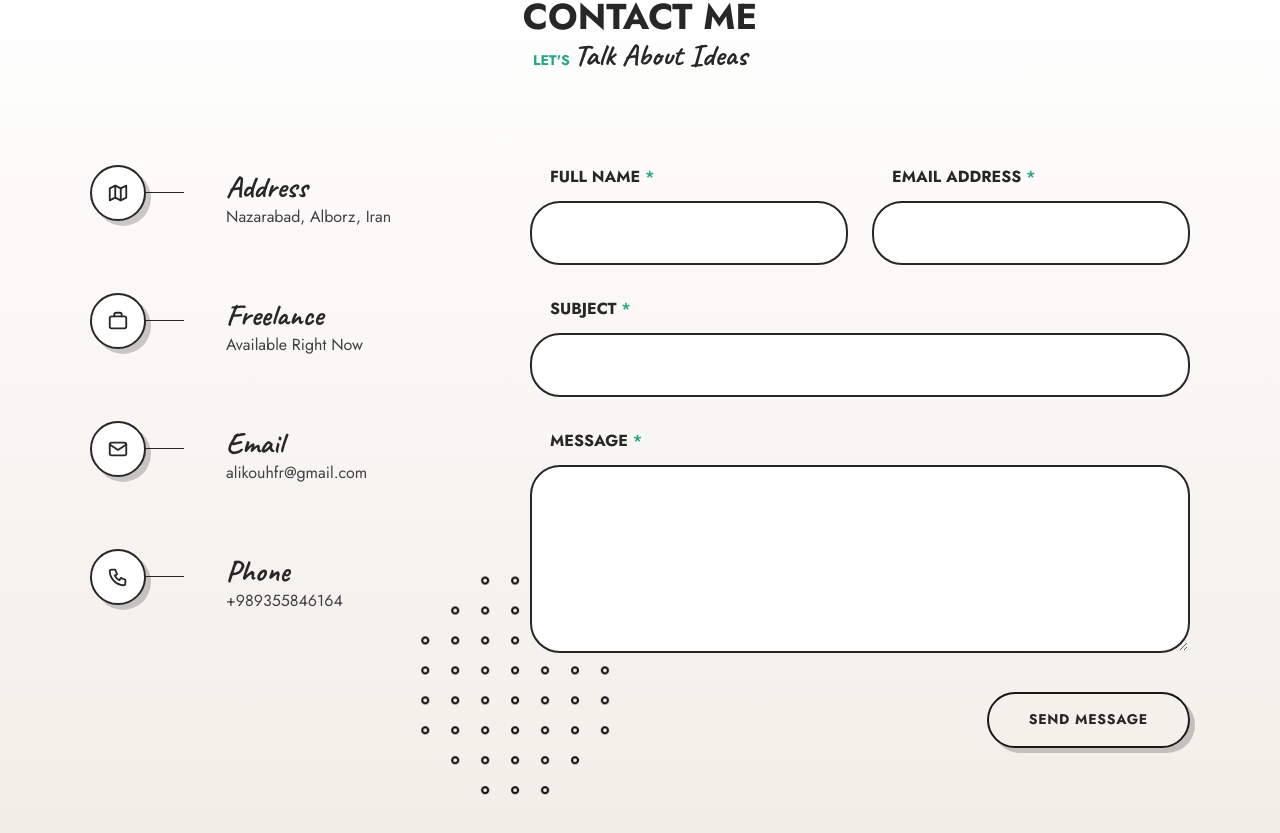
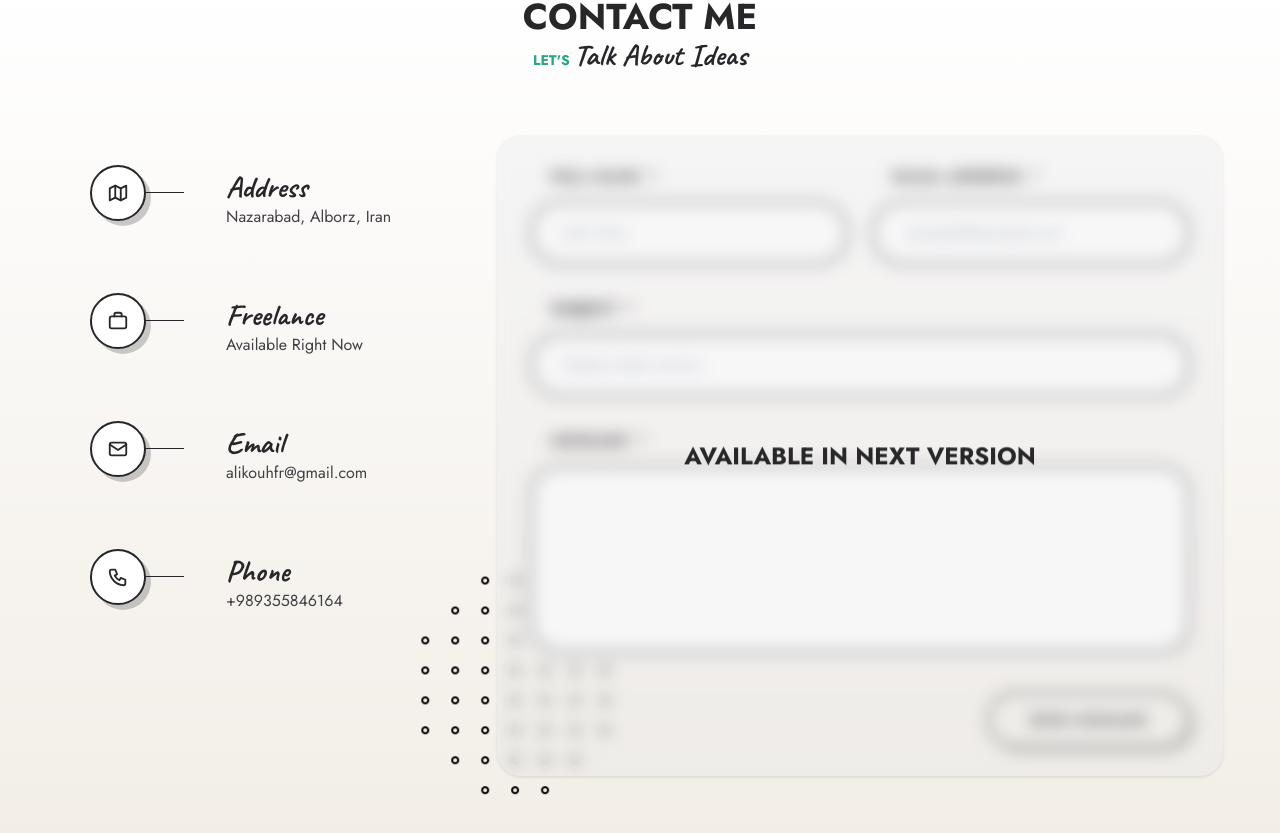
Before and after one commit to alikouhfar/portfolio, a Next.js app: page / in a window 1280 px wide. Shown: the part 7295-8128 px from the top of the page. Built offline with nearby package versions, Linux system fonts and the light colour scheme.

Commit message:
Update: Added Fromik for Contact Form

```diff
--- a/app/_components/Contact/Contact.tsx
+++ b/app/_components/Contact/Contact.tsx
@@ -1,12 +1,43 @@
 import { contact } from "@/app/_lib/contact";
 import dots from "@/public/dots.png";
 import Image from "next/image";
+import { FC } from "react";
+import { ButtonPrimary, LinkButtonPrimary } from "../Button";
 import VerticalLine from "../VerticalLine";
 import ContactCard from "./ContactCard";
-import { LinkButtonPrimary } from "../Button";
-import { FC } from "react";
+import { Field, Form, Formik, FormikHelpers, FormikValues } from "formik";
+
+interface IContactFormValues {
+  fullName: string;
+  email: string;
+  subject: string;
+  message: string;
+}
+
+interface IContactFormErrors {
+  [field: string]: string;
+}
 
 const Contact: FC = () => {
+  const initialValues: IContactFormValues = {
+    fullName: "",
+    email: "",
+    subject: "",
+    message: "",
+  };
+
+  async function handleSumbit() {
+    const response = await fetch("/api/send-email", {
+      method: "POST",
+      headers: {
+        "Content-Type": "application/json",
+      },
+    });
+
+    const data = await response.json();
+    alert(data.message);
+  }
+
   return (
     <section className="relative flex w-full flex-wrap justify-center p-3 pb-14">
       <div className="flex w-full max-w-full flex-col gap-16 lg:flex-row lg:items-start lg:gap-0 xl:max-w-container">
@@ -16,61 +47,139 @@ const Contact: FC = () => {
           ))}
         </div>
         <div className="w-full lg:w-3/5">
-          <form className="grid grid-cols-2 gap-6 gap-y-8 text-zinc-800 transition-all duration-700 dark:text-zinc-100">
+          <Formik
+            initialValues={initialValues}
+            validate={(values) => {
+              const errors: IContactFormErrors = {};
+              if (!values.fullName) {
+                errors.fullName = "Full name cannot be empty";
+              }
+              if (!values.email) {
+                errors.email = "Email cannot be empty";
+              } else if (
+                !/^[A-Z0-9._%+-]+@[A-Z0-9.-]+\.[A-Z]{2,}$/i.test(values.email)
+              ) {
+                errors.email = "Invalid email address";
+              }
+              if (!values.subject) {
+                errors.subject = "Subject cannot be empty";
+              }
+              if (!values.message) {
+                errors.message = "Message cannot be empty";
+              }
+              return errors;
+            }}
+            onSubmit={(
+              values: IContactFormValues,
+              { setSubmitting, resetForm }: FormikHelpers<IContactFormValues>,
+            ) => {
+              setTimeout(() => {
+                alert(JSON.stringify(values));
+                setSubmitting(false);
+                resetForm();
+              }, 4000);
+            }}
+          >
+            {({
+              values,
+              errors,
+              touched,
+              isSubmitting,
+              handleSubmit,
+              handleChange,
+              handleBlur,
+            }) => (
+              <form
+                onSubmit={handleSubmit}
+                className="relative grid grid-cols-2 gap-6 gap-y-8 text-zinc-800 transition-all duration-700 dark:text-zinc-100"
+              >
                 <div className="col-span-2 sm:col-span-1">
                   <label
-                htmlFor="name"
+                    htmlFor="full-name"
                     className="mb-3 block cursor-pointer pl-5 font-bold uppercase"
                   >
-                Full name <b className="font-semibold text-primary-green">*</b>
+                    Full name
+                    <b className="text-primary-violet ml-2 font-semibold">*</b>
                   </label>
                   <input
-                id="name"
-                name="name"
                     type="text"
+                    id="full-name"
+                    name="fullName"
+                    placeholder="John Doe"
+                    value={values.fullName}
+                    onChange={handleChange}
+                    onBlur={handleBlur}
                     className="relative h-16 w-full rounded-[30px] border-2 border-zinc-800 bg-white px-8 text-base font-normal text-zinc-800 transition duration-500 dark:border-zinc-400 dark:bg-card-dark"
                   />
+                  {errors.fullName && touched.fullName && (
+                    <div className="pl-5 pt-2 text-xs font-semibold uppercase text-red-700">
+                      {errors.fullName}
+                    </div>
+                  )}
                 </div>
                 <div className="col-span-2 sm:col-span-1">
                   <label
                     htmlFor="email"
                     className="mb-3 block cursor-pointer pl-5 font-bold uppercase"
                   >
-                Email address{" "}
-                <b className="font-semibold text-primary-green">*</b>
+                    Email address
+                    <b className="text-primary-violet ml-2 font-semibold">*</b>
                   </label>
                   <input
+                    type="email"
                     id="email"
                     name="email"
-                type="email"
+                    placeholder="example@example.com"
+                    value={values.email}
+                    onChange={handleChange}
+                    onBlur={handleBlur}
                     className="relative h-16 w-full rounded-[30px] border-2 border-zinc-800 bg-white px-8 text-base font-normal text-zinc-800 transition duration-500 dark:border-zinc-400 dark:bg-card-dark"
                   />
+                  {errors.email && touched.email && (
+                    <div className="pl-5 pt-2 text-xs font-semibold uppercase text-red-700">
+                      {errors.email}
+                    </div>
+                  )}
                 </div>
                 <div className="col-span-2">
                   <label
                     htmlFor="subject"
                     className="mb-3 block cursor-pointer pl-5 font-bold uppercase"
                   >
-                Subject <b className="font-semibold text-primary-green">*</b>
+                    Subject
+                    <b className="text-primary-violet ml-2 font-semibold">*</b>
                   </label>
                   <input
+                    type="text"
                     id="subject"
                     name="subject"
-                type="text"
+                    placeholder="Deploy latest version"
+                    value={values.subject}
+                    onChange={handleChange}
+                    onBlur={handleBlur}
                     className="relative h-16 w-full rounded-[30px] border-2 border-zinc-800 bg-white px-8 text-base font-normal text-zinc-800 transition duration-500 dark:border-zinc-400 dark:bg-card-dark"
                   />
+                  {errors.subject && touched.subject && (
+                    <div className="pl-5 pt-2 text-xs font-semibold uppercase text-red-700">
+                      {errors.subject}
+                    </div>
+                  )}
                 </div>
                 <div className="relative col-span-2">
                   <label
                     htmlFor="message"
                     className="mb-3 block cursor-pointer pl-5 font-bold uppercase"
                   >
-                Message <b className="font-semibold text-primary-green">*</b>
+                    Message
+                    <b className="text-primary-violet ml-2 font-semibold">*</b>
                   </label>
                   <textarea
                     id="message"
                     name="message"
                     rows={5}
+                    value={values.message}
+                    onChange={handleChange}
+                    onBlur={handleBlur}
                     className="relative z-10 w-full rounded-[30px] border-2 border-zinc-800 bg-white p-8 text-base font-normal text-zinc-800 transition duration-500 dark:border-zinc-400 dark:bg-card-dark"
                   />
                   <div className="absolute bottom-[14px] h-20 w-20 md:-bottom-[145px] md:-left-[135px] md:h-60 md:w-60">
@@ -81,11 +190,23 @@ const Contact: FC = () => {
                       className="transition duration-700 dark:opacity-60 dark:invert"
                     />
                   </div>
+                  {errors.message && touched.message && (
+                    <div className="pl-5 pt-2 text-xs font-semibold uppercase text-red-700">
+                      {errors.message}
+                    </div>
+                  )}
                 </div>
                 <div className="col-span-2 ml-auto">
-              <LinkButtonPrimary link="" text="Send Message" />
+                  <ButtonPrimary type="submit" text="Send Message" disabled />
+                </div>
+                <div className="absolute left-1/2 top-1/2 z-20 flex h-[115%] w-[115%] -translate-x-1/2 -translate-y-1/2 items-center justify-center rounded-3xl bg-zinc-200/30 p-8 shadow backdrop-blur xl:h-[110%] xl:w-[110%]">
+                  <h2 className="text-center text-2xl font-bold uppercase">
+                    Available in next version
+                  </h2>
                 </div>
               </form>
+            )}
+          </Formik>
         </div>
       </div>
       <VerticalLine
--- a/package.json
+++ b/package.json
@@ -10,7 +10,9 @@
   },
   "dependencies": {
     "@tabler/icons-react": "^3.7.0",
+    "formik": "^2.4.6",
     "next": "14.2.4",
+    "nodemailer": "^6.9.14",
     "react": "^18",
     "react-dom": "^18",
     "sharp": "^0.33.5",
```
Also changed, not shown: 1 other file (tests, documents, lock files or other folders). Lines whose indentation alone changed are shown as unchanged.
